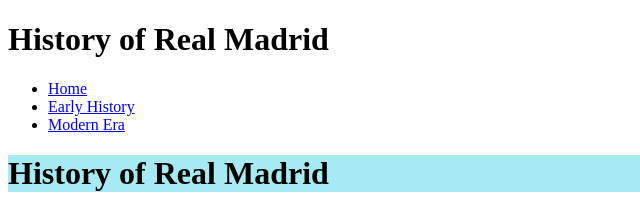
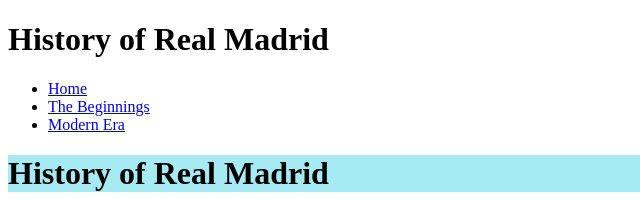
Before and after one commit to hyaghnam/website, a plain HTML site: page index.html in a window 1280 px wide. Shown: the top 211 px of the page, 0-640 px from the left. Drawn offline with Linux system fonts and the light colour scheme.

Commit message:
commmittt

```diff
--- a/index.html
+++ b/index.html
@@ -19,7 +19,7 @@
             <nav>
                 <ul>
                     <li><a href="index.html">Home</a></li>
-                    <li><a href="page2.html">Early History</a></li>
+                    <li><a href="page2.html">The Beginnings</a></li>
                     <li><a href="page3.html">Modern Era</a></li>
                 </ul>
             </nav>
```
